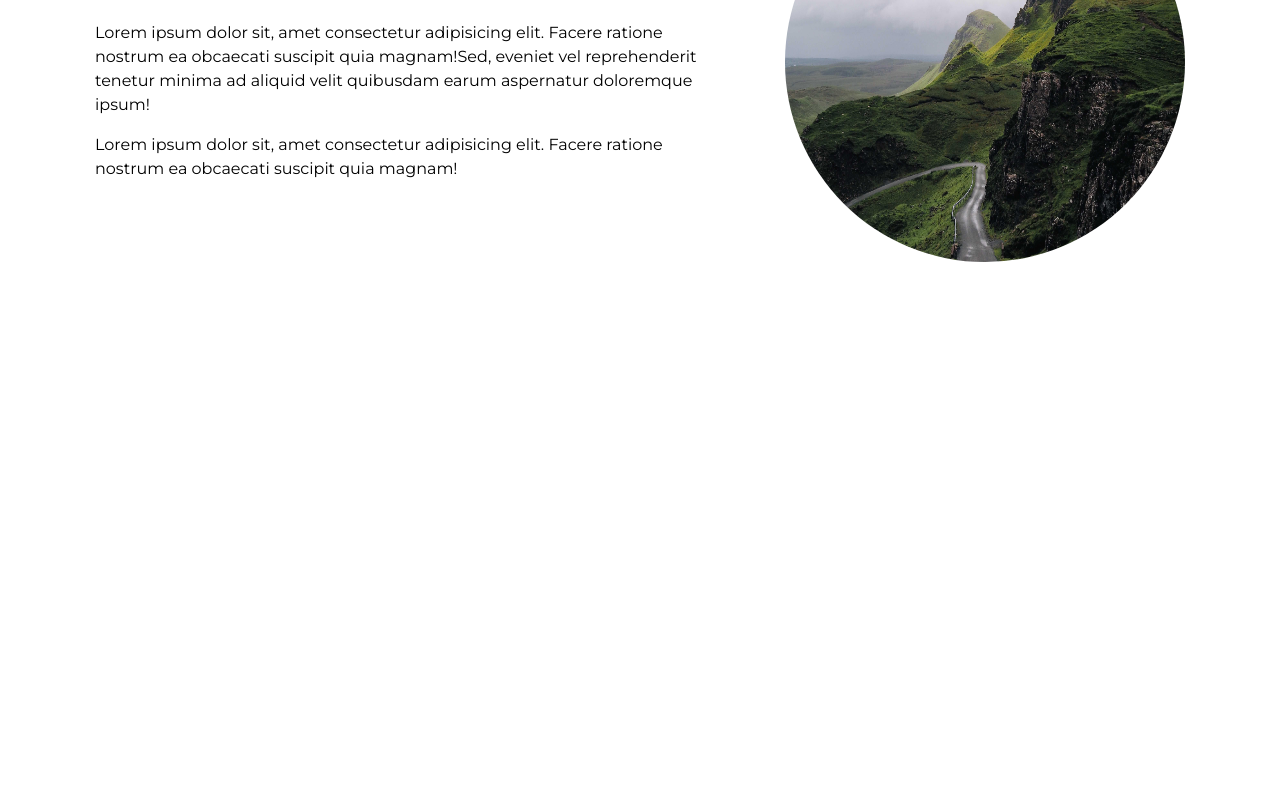
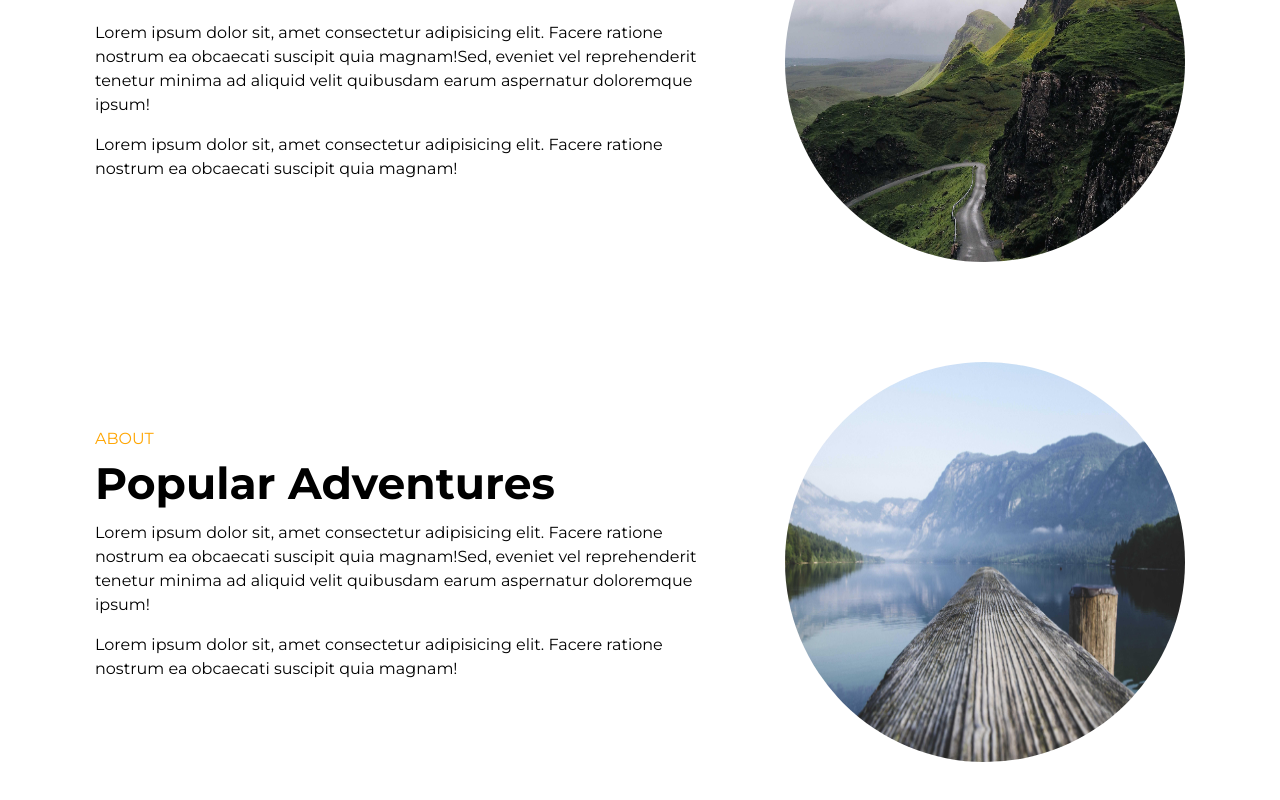
Before and after one commit to marija-gjorgjieva991/Challenges, a React (Vite) app in the folder starter/: page / in a window 1280 px wide. Shown: the part 828-1628 px from the top of the page. Before the commit the page ends 1140 px from the top, so only its background shows below. Built offline with nearby package versions, Linux system fonts and the light colour scheme; the HTML template or start-up script is replaced by a standard one.

Commit message:
Reused component DetailsBlock

```diff
--- a/starter/index.html
+++ b/starter/index.html
@@ -8,7 +8,6 @@
   </head>
   <body>
     <div id="root"></div>
-
     <script type="module" src="/src/main.tsx"></script>
   </body>
 </html>
--- a/starter/src/App.tsx
+++ b/starter/src/App.tsx
@@ -2,12 +2,23 @@ import React from "react";
 import "./App.css";
 import Banner from "./components/Banner";
 import DetailsBlock from "./components/DetailsBlock";
+import PlacesContainer from "./components/PlacesContainer";
+import Footer from "./components/Footer";
 
 const App: React.FC = () => {
   return (
     <div className="App">
       <Banner />
-      <DetailsBlock />
+      <DetailsBlock
+        title="Stories of Adventure"
+        image="./public/1018-3914x2935.jpg"
+      />
+      <PlacesContainer />
+      <DetailsBlock
+        title="Popular Adventures"
+        image="./public/1051-4928x3264.jpg"
+      />
+      <Footer />
     </div>
   );
 };
--- a/starter/src/components/DetailsBlock.tsx
+++ b/starter/src/components/DetailsBlock.tsx
@@ -1,10 +1,16 @@
-const DetailsBlock = () => {
+
+interface Block {
+  title: string;
+  image: string
+}
+
+const DetailsBlock = ({ title , image }: Block) => {
   return (
     <>
       <div className="block-details">
         <div className="block-content">
           <span>About</span>
-          <h2>Stories of Adventure</h2>
+          <h2>{title}</h2>
           <p>
             Lorem ipsum dolor sit, amet consectetur adipisicing elit. Facere
             ratione nostrum ea obcaecati suscipit quia magnam!Sed, eveniet vel
@@ -16,7 +22,7 @@ const DetailsBlock = () => {
             ratione nostrum ea obcaecati suscipit quia magnam!
           </p>
         </div>
-        <img src="../public/1018-3914x2935.jpg" alt=""></img>
+        <img src={image} alt={title}></img>
       </div>
     </>
   );
--- a/starter/src/components/PlacesContainer.tsx
+++ b/starter/src/components/PlacesContainer.tsx
@@ -1,5 +1,8 @@
-const PlacesContainer = () => {
-  return <></>;
+ import Place from "./Place";
+ const PlacesContainer = () => {
+  return <>
+  <Place />
+  </>;
 };
 
 export default PlacesContainer;
```
Also changed, not shown: starter/public/1051-4928x3264.jpg (added).
